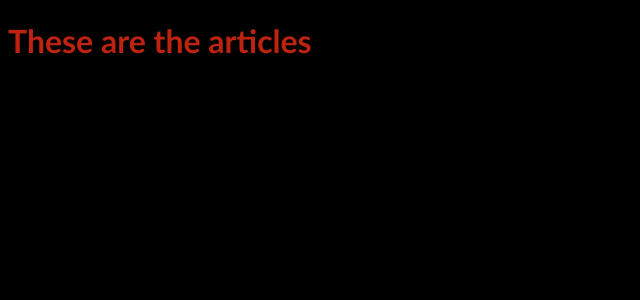
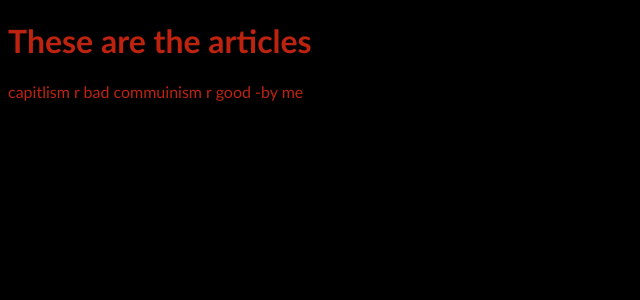
Before and after one commit to soniccub/CommunistMicronations, a PHP site: page /?articles in a window 1280 px wide; the page is wider, and only the part inside the window is pictured. Shown: the part 86-386 px from the top of that part, without its empty margins (0-640 px from the left). Run offline with PHP 8.4, Linux system fonts and the light colour scheme.

Commit message:
new article

```diff
--- a/includes/articles.php
+++ b/includes/articles.php
@@ -1,2 +1,5 @@
 <h1 class="CommunismRed">These are the articles</h1>
+
+<p class="CommunismRed"> capitlism r bad commuinism r good -by me </p>
+
 <?php
```
